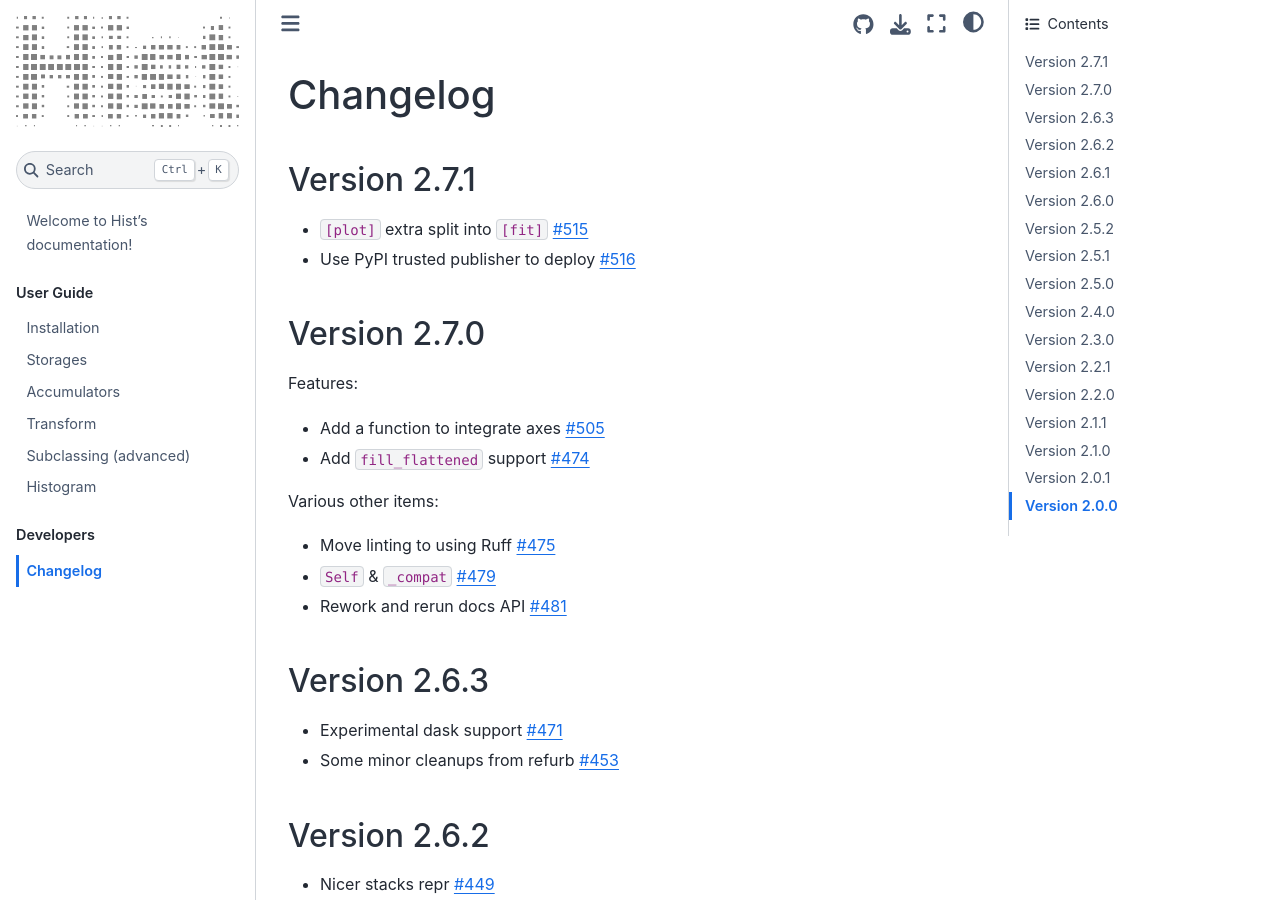
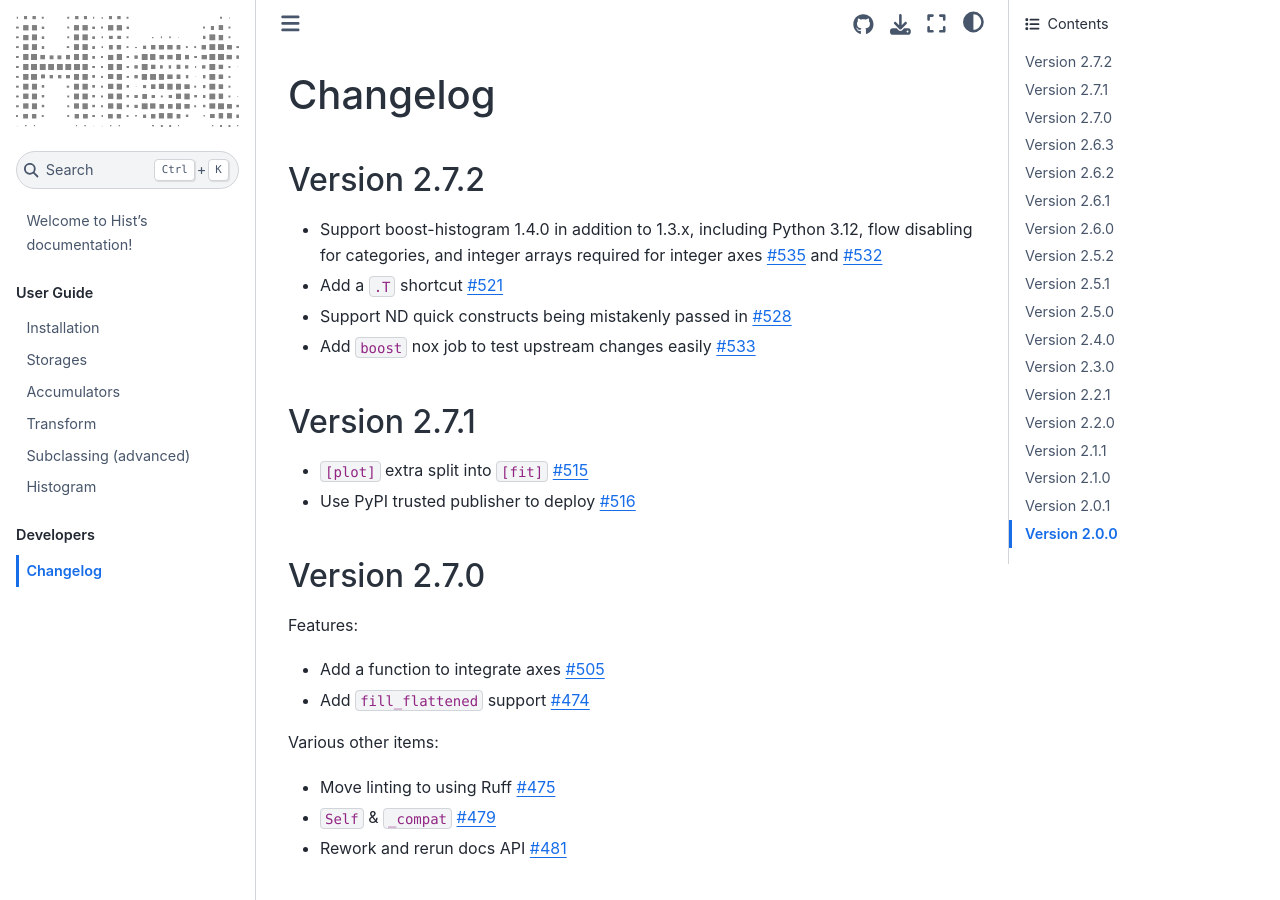
Before and after one commit to scikit-hep/hist, a Sphinx documentation site: the page built from docs/changelog.md, in a window 1280 px wide and 900 px high. Built offline with Sphinx 7.4.7 and the Sphinx Book theme 1.1.4, drawn with Linux system fonts in a browser that asks for light colours; pages that are not in the unit, such as notebooks, are missing from menus.

Commit message:
chore: prepare for 2.7.2

```diff
--- a/docs/changelog.md
+++ b/docs/changelog.md
@@ -1,4 +1,17 @@
 # Changelog
+
+## Version 2.7.2
+
+* Support boost-histogram 1.4.0 in addition to 1.3.x, including Python 3.12,
+  flow disabling for categories, and integer arrays required for integer axes
+  [#535](https://github.com/scikit-hep/hist/pull/535) and
+  [#532](https://github.com/scikit-hep/hist/pull/532)
+* Add a `.T` shortcut
+  [#521](https://github.com/scikit-hep/hist/pull/521)
+* Support ND quick constructs being mistakenly passed in
+  [#528](https://github.com/scikit-hep/hist/pull/528)
+* Add `boost` nox job to test upstream changes easily
+  [#533](https://github.com/scikit-hep/hist/pull/533)
 
 ## Version 2.7.1
 
```
